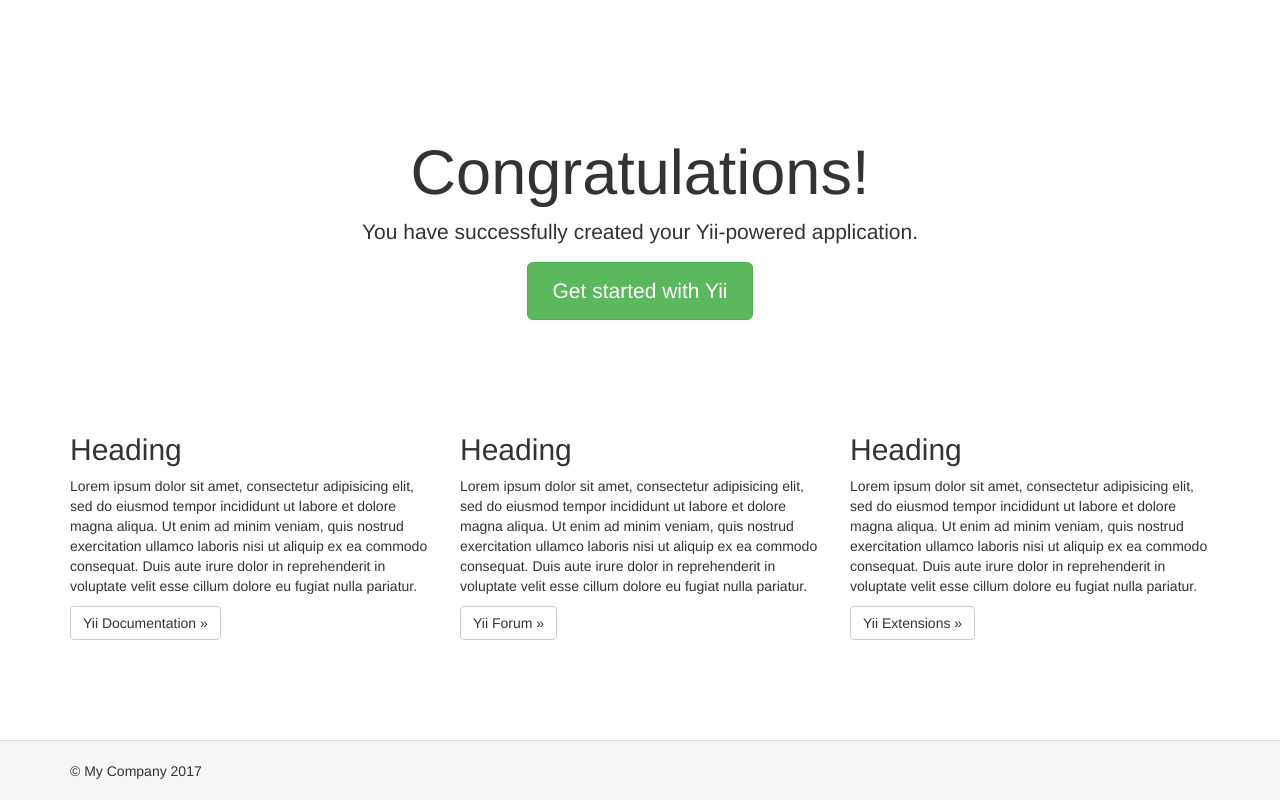
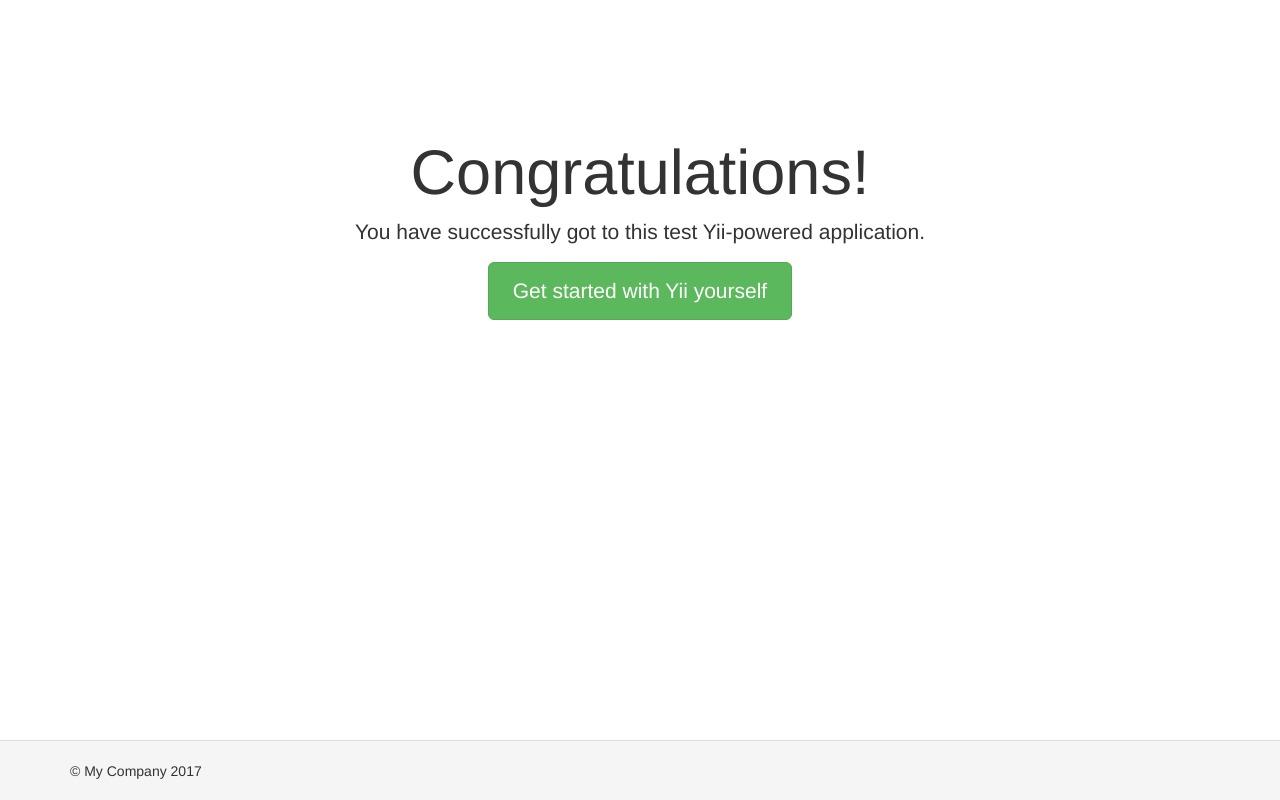
Before and after one commit to maxis55/yii2test_news, a Yii app: template views/site/index.php in a window 1280 px wide. Run offline with PHP 8.4 and a stand-in for Yii, Linux system fonts and the light colour scheme; the template is opened without the code that fills it, so the values that code supplies are empty; some libraries are stand-ins or nearby versions.

Commit message:
Deleted some text from index

```diff
--- a/config/web.php
+++ b/config/web.php
@@ -9,6 +9,7 @@ $config = [
     'bootstrap' => ['log'],
     'components' => [
         'request' => [
+//            'baseUrl'=> '',
             // !!! insert a secret key in the following (if it is empty) - this is required by cookie validation
             'cookieValidationKey' => 'WKsvhaRm6-iroTJ949ezQumPWth5jPFq',
         ],
@@ -39,6 +40,7 @@ $config = [
             ],
         ],
         'db' => $db,
+
         /*
         'urlManager' => [
             'enablePrettyUrl' => true,
--- a/views/layouts/main.php
+++ b/views/layouts/main.php
@@ -41,7 +41,7 @@ AppAsset::register($this);
             ['label' => 'About', 'url' => ['/site/about']],
             ['label' => 'Retriever', 'url' => ['/news/retriever']],
             ['label' => 'News', 'url' => ['/news']],
-            ['label' => 'News As List', 'url' => ['/news/listed']],
+            ['label' => 'News As List(Show more button here)', 'url' => ['/news/listed']],
             ['label' => 'News LiveSearch', 'url' => ['/news/live']],
             Yii::$app->user->isGuest ? (
                 ['label' => 'Login', 'url' => ['/site/login']]
--- a/views/site/index.php
+++ b/views/site/index.php
@@ -9,45 +9,10 @@ $this->title = 'My Yii Application';
     <div class="jumbotron">
         <h1>Congratulations!</h1>
 
-        <p class="lead">You have successfully created your Yii-powered application.</p>
+        <p class="lead">You have successfully got to this test Yii-powered application.</p>
 
-        <p><a class="btn btn-lg btn-success" href="http://www.yiiframework.com">Get started with Yii</a></p>
+        <p><a class="btn btn-lg btn-success" href="http://www.yiiframework.com">Get started with Yii yourself</a></p>
     </div>
 
-    <div class="body-content">
 
-        <div class="row">
-            <div class="col-lg-4">
-                <h2>Heading</h2>
-
-                <p>Lorem ipsum dolor sit amet, consectetur adipisicing elit, sed do eiusmod tempor incididunt ut labore et
-                    dolore magna aliqua. Ut enim ad minim veniam, quis nostrud exercitation ullamco laboris nisi ut aliquip
-                    ex ea commodo consequat. Duis aute irure dolor in reprehenderit in voluptate velit esse cillum dolore eu
-                    fugiat nulla pariatur.</p>
-
-                <p><a class="btn btn-default" href="http://www.yiiframework.com/doc/">Yii Documentation &raquo;</a></p>
-            </div>
-            <div class="col-lg-4">
-                <h2>Heading</h2>
-
-                <p>Lorem ipsum dolor sit amet, consectetur adipisicing elit, sed do eiusmod tempor incididunt ut labore et
-                    dolore magna aliqua. Ut enim ad minim veniam, quis nostrud exercitation ullamco laboris nisi ut aliquip
-                    ex ea commodo consequat. Duis aute irure dolor in reprehenderit in voluptate velit esse cillum dolore eu
-                    fugiat nulla pariatur.</p>
-
-                <p><a class="btn btn-default" href="http://www.yiiframework.com/forum/">Yii Forum &raquo;</a></p>
-            </div>
-            <div class="col-lg-4">
-                <h2>Heading</h2>
-
-                <p>Lorem ipsum dolor sit amet, consectetur adipisicing elit, sed do eiusmod tempor incididunt ut labore et
-                    dolore magna aliqua. Ut enim ad minim veniam, quis nostrud exercitation ullamco laboris nisi ut aliquip
-                    ex ea commodo consequat. Duis aute irure dolor in reprehenderit in voluptate velit esse cillum dolore eu
-                    fugiat nulla pariatur.</p>
-
-                <p><a class="btn btn-default" href="http://www.yiiframework.com/extensions/">Yii Extensions &raquo;</a></p>
-            </div>
-        </div>
-
-    </div>
 </div>
```
Also changed, not shown: .htaccess (added), web/.htaccess (added).
